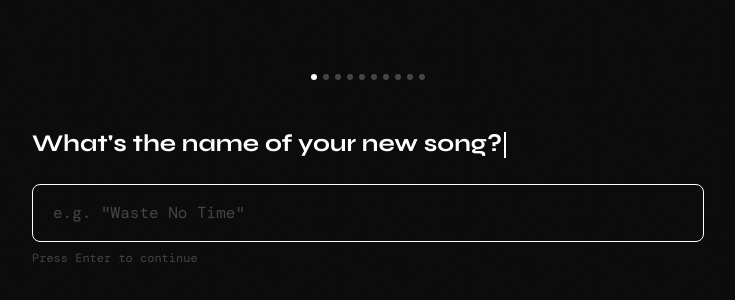
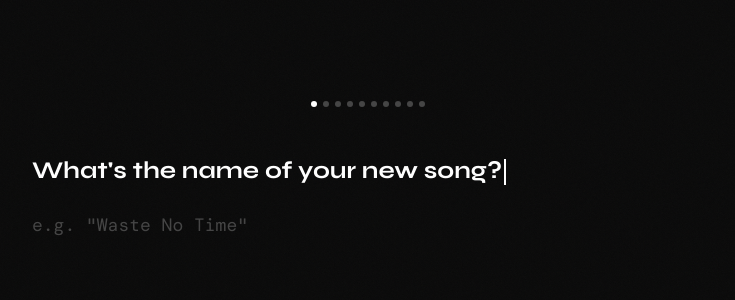
Before and after one commit to buildmoreandmore-cpu/coastisclear, a Next.js app: page /search in a window 1280 px wide. Shown: the part 230-530 px from the top of the page, without its empty margins (272-1007 px from the left). Built offline with nearby package versions, Linux system fonts and the light colour scheme; a web font is replaced by a local one.

Commit message:
Remove input borders — clean borderless inline inputs
- Remove visible text box borders on all inputs
- Timing inputs get subtle bottom underline only
- Textarea goes borderless for sample description
- Cleaner, lower friction UX

Co-Authored-By: Claude Opus 4.6 <noreply@anthropic.com>

```diff
--- a/src/app/search/page.tsx
+++ b/src/app/search/page.tsx
@@ -448,7 +448,7 @@ function SearchPage() {
                   ref={textareaRef}
                   placeholder='e.g. "The main melody loops throughout the chorus"'
                   rows={3}
-                  className="w-full bg-transparent border border-[var(--border-active)] rounded-lg px-5 py-3 font-mono text-sm text-white placeholder:text-[var(--text-dim)] focus:outline-none focus:border-white transition-colors resize-none"
+                  className="w-full bg-transparent border-none outline-none font-mono text-lg text-white placeholder:text-[var(--text-dim)] caret-white resize-none"
                   onKeyDown={(e) => {
                     if (e.key === "Enter" && !e.shiftKey) {
                       e.preventDefault();
@@ -757,9 +757,8 @@ const TextInput = forwardRef<
             onSubmit(value);
           }
         }}
-        className="w-full bg-transparent border border-[var(--border-active)] rounded-lg px-5 py-4 font-mono text-base text-white placeholder:text-[var(--text-dim)] focus:outline-none focus:border-white transition-colors"
+        className="w-full bg-transparent border-none outline-none font-mono text-lg text-white placeholder:text-[var(--text-dim)] caret-white"
       />
-      <p className="font-mono text-xs text-[var(--text-dim)] mt-2">Press Enter to continue</p>
     </div>
   );
 });
@@ -783,7 +782,8 @@ function TimingInput({
           value={start}
           onChange={(e) => setStart(e.target.value)}
           placeholder="0:04"
-          className="w-24 bg-transparent border border-[var(--border-active)] rounded-lg px-4 py-3 font-mono text-base text-white text-center placeholder:text-[var(--text-dim)] focus:outline-none focus:border-white transition-colors"
+          className="w-20 bg-transparent border-none outline-none font-mono text-lg text-white text-center placeholder:text-[var(--text-dim)] caret-white border-b border-b-[var(--text-dim)]"
+          style={{ borderBottom: '1px solid var(--text-dim)' }}
           onKeyDown={(e) => {
             if (e.key === "Enter" || e.key === "Tab") {
               e.preventDefault();
@@ -798,7 +798,8 @@ function TimingInput({
           value={end}
           onChange={(e) => setEnd(e.target.value)}
           placeholder="0:12"
-          className="w-24 bg-transparent border border-[var(--border-active)] rounded-lg px-4 py-3 font-mono text-base text-white text-center placeholder:text-[var(--text-dim)] focus:outline-none focus:border-white transition-colors"
+          className="w-20 bg-transparent border-none outline-none font-mono text-lg text-white text-center placeholder:text-[var(--text-dim)] caret-white"
+          style={{ borderBottom: '1px solid var(--text-dim)' }}
           onKeyDown={(e) => {
             if (e.key === "Enter") {
               e.preventDefault();
```
